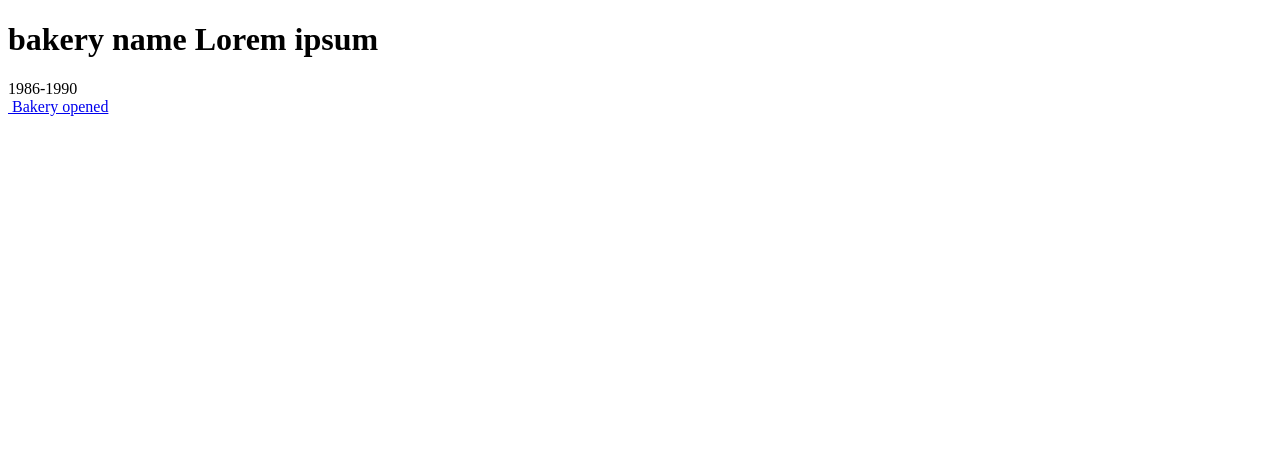
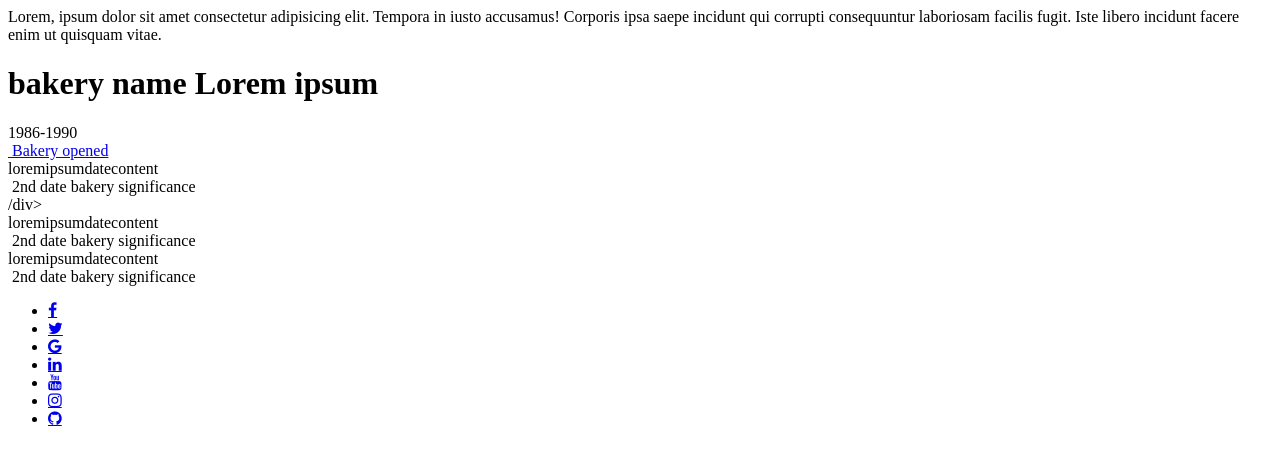
Before and after one commit to Caramelshrtcake/GroupTimeline, a plain HTML site: page index.html in a window 1280 px wide. Drawn offline with Linux system fonts and the light colour scheme.

Commit message:
footer an header added div class and intial scale favicon

```diff
--- a/index.html
+++ b/index.html
@@ -2,13 +2,17 @@
 <html lang="en">
     <head>
         <meta charet="utf-8">
+        <meta name="viewport" content="width=device-width, initial-scale=1.0">
         <title>Bakery Timeline</title>
+    <link rel="icon" type="image/x-icon" href="loremipsumfaviconlogo">
     <link rel="stylesheet" href="style.css">
-    </head>
+    <link rel="stylesheet" href="https://cdnjs.cloudflare.com/ajax/libs/font-awesome/4.7.0/css/font-awesome.min.css">
+</head>
     <body>
-
+<header>Lorem, ipsum dolor sit amet consectetur adipisicing elit. Tempora in iusto accusamus! Corporis ipsa saepe incidunt qui corrupti consequuntur laboriosam facilis fugit. Iste libero incidunt facere enim ut quisquam vitae.</header>
+<main>
         <h1>bakery name Lorem ipsum</h1>
-        <div class="wrapper-lorem-ipsum">
+          <div class="wrapper-lorem-ipsum">
             <div class="timeline-area">
                 <div class="single=item active">
 <!-- The <span> tag is an inline container used to mark up a part of a text, or a part of a document.
@@ -26,7 +30,63 @@ The <span> tag is much like the <div> element, but <div> is a block-level elemen
                 </div>
             </div>
         </div>
+<!-- 2nd div class -->
+<div class ="loremipsum title">
+    <div class ="loremipsumsometext">
+        <div class ="loremipsumsometext">
+            <span>loremipsumdatecontent</span>
+            <div class="img-area">
+                <a hre="#">
+                    <img src="loremipsumpic" alt="">
+                    <span>2nd date bakery significance</span>
+                </a>
+            </div>
+        </div>
+</div>
+/div>
+<!-- 3rd div class section -->
+<footer class ="loremipsum title">
+    <div class ="loremipsumsometext">
+        <div class ="loremipsumsometext">
+            <span>loremipsumdatecontent</span>
+            <div class="img-area">
+                <a hre="#">
+                    <img src="loremipsumpic" alt="">
+                    <span>2nd date bakery significance</span>
+                </a>
+            </div>
+        </div>
+</div>
+<!-- 4th div class section -->
+<main class ="loremipsum title">
+    <div class ="loremipsumsometext">
+        <div class ="loremipsumsometext">
+            <span>loremipsumdatecontent</span>
+            <div class="img-area">
+                <a hre="#">
+                    <img src="loremipsumpic" alt="">
+                    <span>2nd date bakery significance</span>
+                </a>
+            </div>
+        </div>
+</div>
+<!-- /div> -->
+        <script src="https://loremipsumcloudflare"></script>
+</main>
 
-        <script src="https://loremipsumcloudflare"></script>
+<footer>
+        <!-- <p>Socials</p> -->
+         <ul class="social-media">
+            <li><a href="https://www.facebook.com/BlackCodher/" target="_blank" class="fa fa-facebook"></a></li>
+            <li><a href="#" class="fa fa-twitter"></a></li>
+            <li><a href="#" class="fa fa-google"></a></li>
+            <li><a href="#" class="fa fa-linkedin"></a></li>
+            <li><a href="#" class="fa fa-youtube"></a></li>
+            <li><a href="https://www.instagram.com/blackcodher/" target="_blank" class="fa fa-instagram"></a></li>
+
+            <li><a href="group gitpage lorem ipsum" target="_blank" class="fa fa-github"></a>
+            </li>
+        </ul>
+    </footer>
     </body>
 </html>
```
Also changed, not shown: index.js (added).
